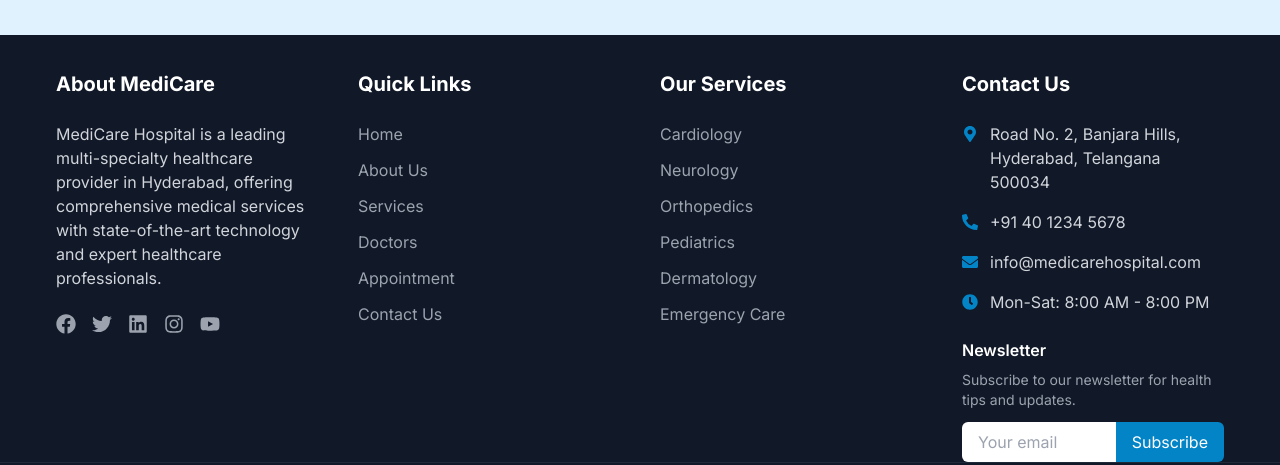
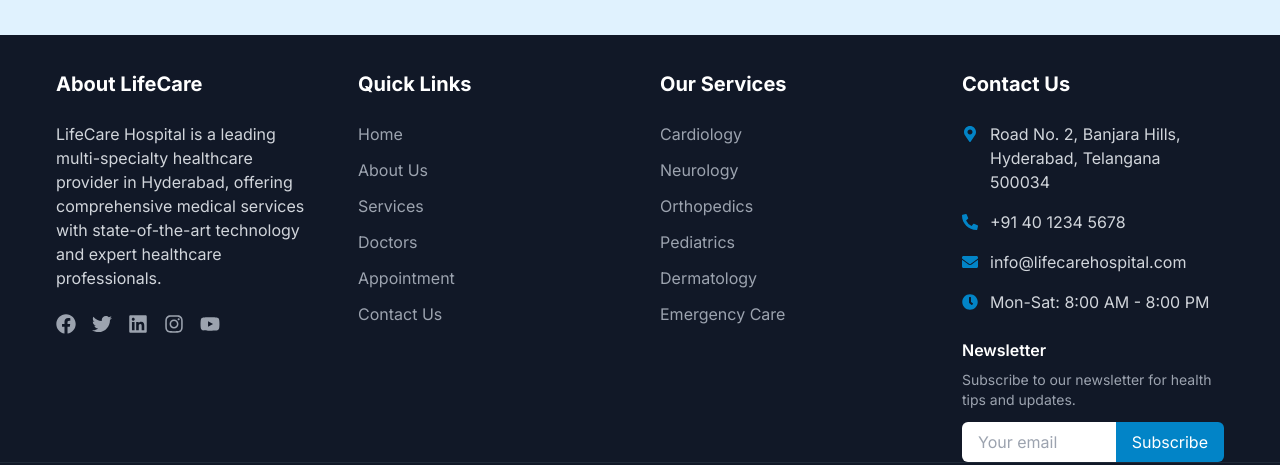
Before and after one commit to sriharini02/hospital_website, a Next.js app: page / in a window 1280 px wide. Shown: the part 4662-5127 px from the top of the page. Built offline with nearby package versions, Linux system fonts and the light colour scheme.

Commit message:
Update branding from MediCare to LifeCare and update contact information

```diff
--- a/src/components/Contact.tsx
+++ b/src/components/Contact.tsx
@@ -57,8 +57,8 @@ export const Contact = () => {
                 <div className="ml-4">
                   <h4 className="text-lg font-medium text-gray-900">Email Address</h4>
                   <p className="mt-1 text-gray-600">
-                    info@medicarehospital.com<br />
-                    appointments@medicarehospital.com
+                    info@lifecarehospital.com<br />
+                    appointments@lifecarehospital.com
                   </p>
                 </div>
               </div>
--- a/src/components/Footer.tsx
+++ b/src/components/Footer.tsx
@@ -26,7 +26,7 @@ export const Footer = () => {
   const contactInfo = [
     { icon: <FaMapMarkerAlt className="text-primary-600" />, text: 'Road No. 2, Banjara Hills, Hyderabad, Telangana 500034' },
     { icon: <FaPhoneAlt className="text-primary-600" />, text: '+91 40 1234 5678' },
-    { icon: <FaEnvelope className="text-primary-600" />, text: 'info@medicarehospital.com' },
+    { icon: <FaEnvelope className="text-primary-600" />, text: 'info@lifecarehospital.com' },
     { icon: <FaClock className="text-primary-600" />, text: 'Mon-Sat: 8:00 AM - 8:00 PM' },
   ];
 
@@ -45,9 +45,9 @@ export const Footer = () => {
         <div className="grid grid-cols-1 md:grid-cols-2 lg:grid-cols-4 gap-10">
           {/* About Column */}
           <div>
-            <h3 className="text-xl font-bold text-white mb-6">About MediCare</h3>
+            <h3 className="text-xl font-bold text-white mb-6">About LifeCare</h3>
             <p className="mb-6">
-              MediCare Hospital is a leading multi-specialty healthcare provider in Hyderabad, offering comprehensive medical services with state-of-the-art technology and expert healthcare professionals.
+              LifeCare Hospital is a leading multi-specialty healthcare provider in Hyderabad, offering comprehensive medical services with state-of-the-art technology and expert healthcare professionals.
             </p>
             <div className="flex space-x-4">
               {socialLinks.map((social, index) => (
@@ -132,7 +132,7 @@ export const Footer = () => {
         <div className="container mx-auto px-6 py-6">
           <div className="flex flex-col md:flex-row justify-between items-center">
             <p className="text-sm text-gray-400">
-              &copy; {currentYear} MediCare Hospital. All rights reserved.
+              &copy; {currentYear} LifeCare Hospital. All rights reserved.
             </p>
             <div className="flex space-x-6 mt-4 md:mt-0">
               <Link href="/privacy-policy" className="text-sm text-gray-400 hover:text-white transition duration-300">
--- a/src/pages/book-appointment/index.tsx
+++ b/src/pages/book-appointment/index.tsx
@@ -397,7 +397,7 @@ export default function BookAppointment() {
                 <FaEnvelope className="h-6 w-6 text-blue-600" />
               </div>
               <h3 className="text-lg font-semibold text-gray-800">Email Us</h3>
-              <p className="mt-2 text-gray-600">info@medicarehospital.com</p>
+              <p className="mt-2 text-gray-600">info@lifecarehospital.com</p>
             </div>
             <div className="bg-white p-6 rounded-lg shadow-md text-center">
               <div className="bg-blue-100 w-12 h-12 rounded-full flex items-center justify-center mx-auto mb-4">
```
Also changed, not shown: 1 other file (tests, documents, lock files or other folders).
